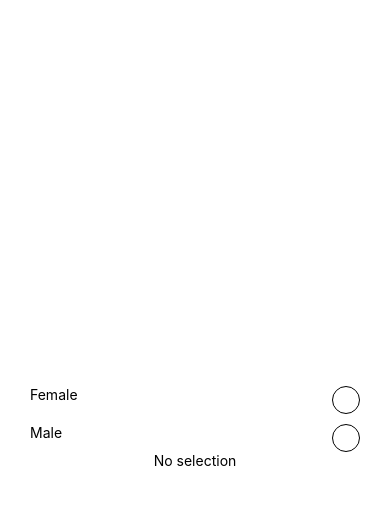
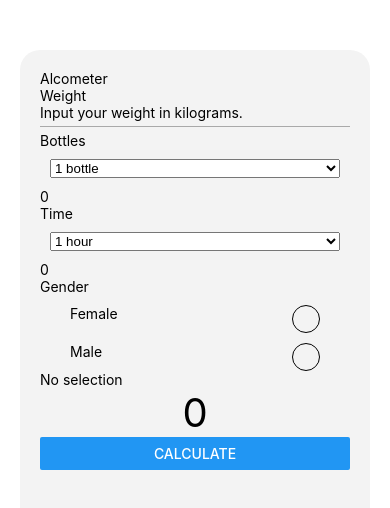
Before and after one commit to Nojaajoo/MobileServices-Alcometer, a React Native app: screen / in a window 390 px wide. Shown: the top 508 px of the page. Built offline with nearby package versions, Linux system fonts and the light colour scheme.

Commit message:
UI skeleton ready

```diff
--- a/App.js
+++ b/App.js
@@ -1,14 +1,32 @@
 import { StatusBar } from 'expo-status-bar';
-import { Text, View } from 'react-native';
+import { Text, View, TextInput, ScrollView, Button } from 'react-native';
 import Stylesheet from './styles/Styles';
 import RadioButton from './components/RadioButton';
 import React, { useState } from 'react';
+import {Picker} from '@react-native-picker/picker';
 
 export default function App() {
 
-  const [test,setTest] = useState('No selection');
+  const [gender,setGender] = useState('No selection');
+  const [bottles, setBottles] = useState(0);
+  const [time, setTime] = useState(0);
+  const [result, setResult] = useState(0);
 
-  const testValues = [
+  const bottlesAmount=Array();
+  bottlesAmount.push({label: '1 bottle', value: 1});
+  bottlesAmount.push({label: '2 bottles', value: 2});
+  bottlesAmount.push({label: '3 bottles', value: 3});
+  bottlesAmount.push({label: '4 bottles', value: 4});
+  bottlesAmount.push({label: '5 bottles', value: 5});
+
+  const hours=Array();
+  hours.push({label: '1 hour', value: 1});
+  hours.push({label: '2 hours', value: 2});
+  hours.push({label: '3 hours', value: 3});
+  hours.push({label: '4 hours', value: 4});
+  hours.push({label: '5 hours', value: 5});
+
+  const genderValues = [
     {
       label: 'Female',
       value: 1
@@ -21,10 +39,58 @@ export default function App() {
 
 
   return (
-    <View style={Stylesheet.container}>
-      <RadioButton options={testValues} onPress={(value) => {setTest(value)}} />
-      <Text>{test}</Text>
+    <ScrollView style={Stylesheet.container}>
+      <Text>Alcometer</Text>
+      <Text>Weight</Text>
+      <TextInput
+        placeholder='Input your weight in kilograms.'
+        keyboardType='number-pad'
+      />
+      <View style={Stylesheet.separator} />
+
+      <Text>Bottles</Text>
+      <View>
+        <Picker style={Stylesheet.bottlesPicker}
+            onValueChange={(itemValue) => setBottles(itemValue)}
+            selectedValue={bottles}
+          >
+            {bottlesAmount.map((bottles,index) => (
+              <Picker.Item key={index} label={bottles.label} value={bottles.value}/>
+            ))}
+        </Picker>
+        {/* testing */}
+        <Text>{bottles}</Text>
+      </View>
+
+      <Text>Time</Text>
+      <View>
+        <Picker style={Stylesheet.bottlesPicker}
+            onValueChange={(itemValue) => setTime(itemValue)}
+            selectedValue={time}
+          >
+            {hours.map((hours,index) => (
+              <Picker.Item key={index} label={hours.label} value={hours.value}/>
+            ))}
+        </Picker>
+        {/* testing */}
+        <Text>{time}</Text>
+      </View>
+
+      <Text>Gender</Text>
+      <View>
+        <RadioButton options={genderValues} onPress={(value) => {setGender(value)}} />
+        {/* testing */}
+        <Text>{gender}</Text>
+      </View>
+
+      {/* Result */}
+      <View>
+        <Text style={Stylesheet.result} >{result}</Text>
+      </View>
+
+      <Button title='Calculate' />
+
       <StatusBar style="auto" />
-    </View>
+    </ScrollView>
   );
 }
--- a/package.json
+++ b/package.json
@@ -10,6 +10,7 @@
     "eject": "expo eject"
   },
   "dependencies": {
+    "@react-native-picker/picker": "^2.2.1",
     "expo": "~44.0.0",
     "expo-status-bar": "~1.2.0",
     "react": "17.0.1",
--- a/styles/Styles.js
+++ b/styles/Styles.js
@@ -3,8 +3,24 @@ import { StyleSheet } from "react-native";
 export default StyleSheet.create({
     container: {
         flex: 1,
-        backgroundColor: '#fff',
-        alignItems: 'center',
-        justifyContent: 'center',
+        backgroundColor: '#f3f3f3',
+        margin: 20,
+        marginTop: 50,
+        padding: 20,
+        borderRadius: 20,
     },
+    separator: {
+        marginTop: 5,
+        borderBottomColor: 'darkgrey',
+        borderBottomWidth: 1,
+        alignSelf: 'stretch',
+        marginBottom: 5,
+    },
+    bottlesPicker: {
+        margin: 10,
+    },
+    result: {
+        fontSize: 40,
+        alignSelf: 'center'
+    }
 });
```
Also changed, not shown: 1 other file (tests, documents, lock files or other folders).
